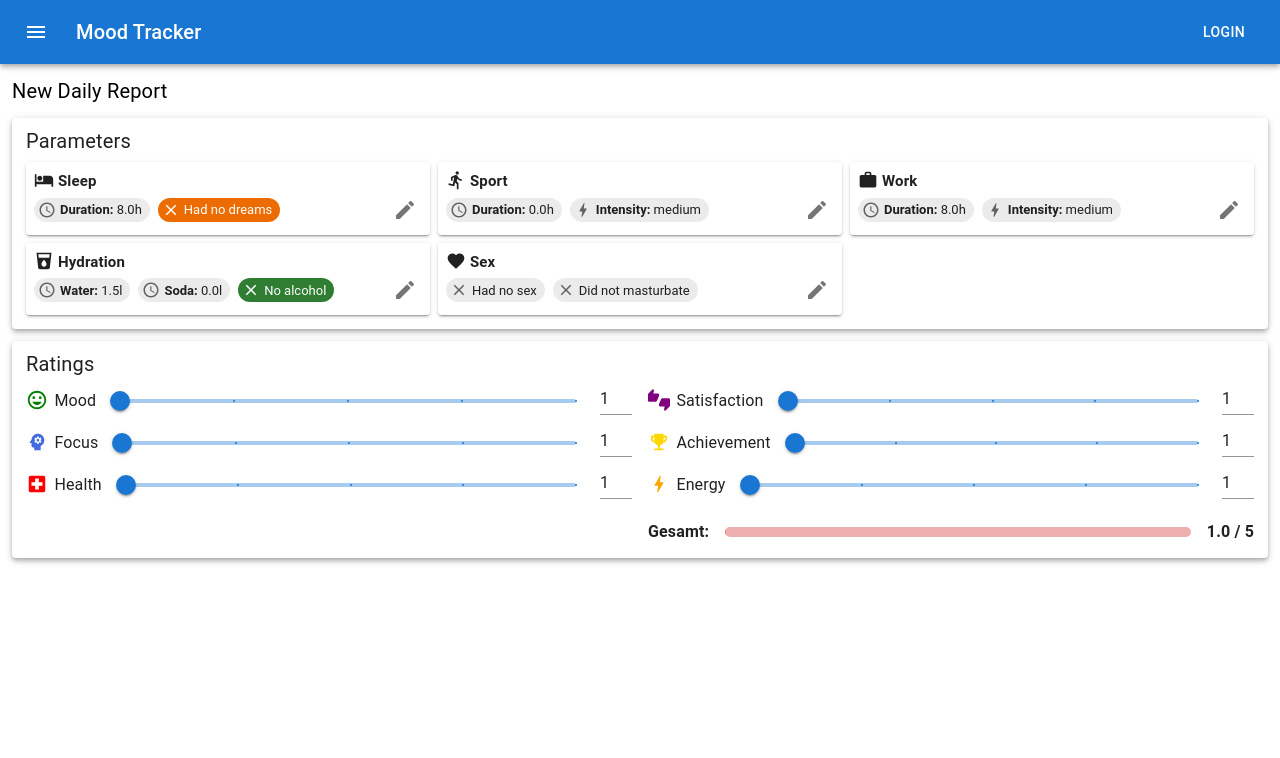
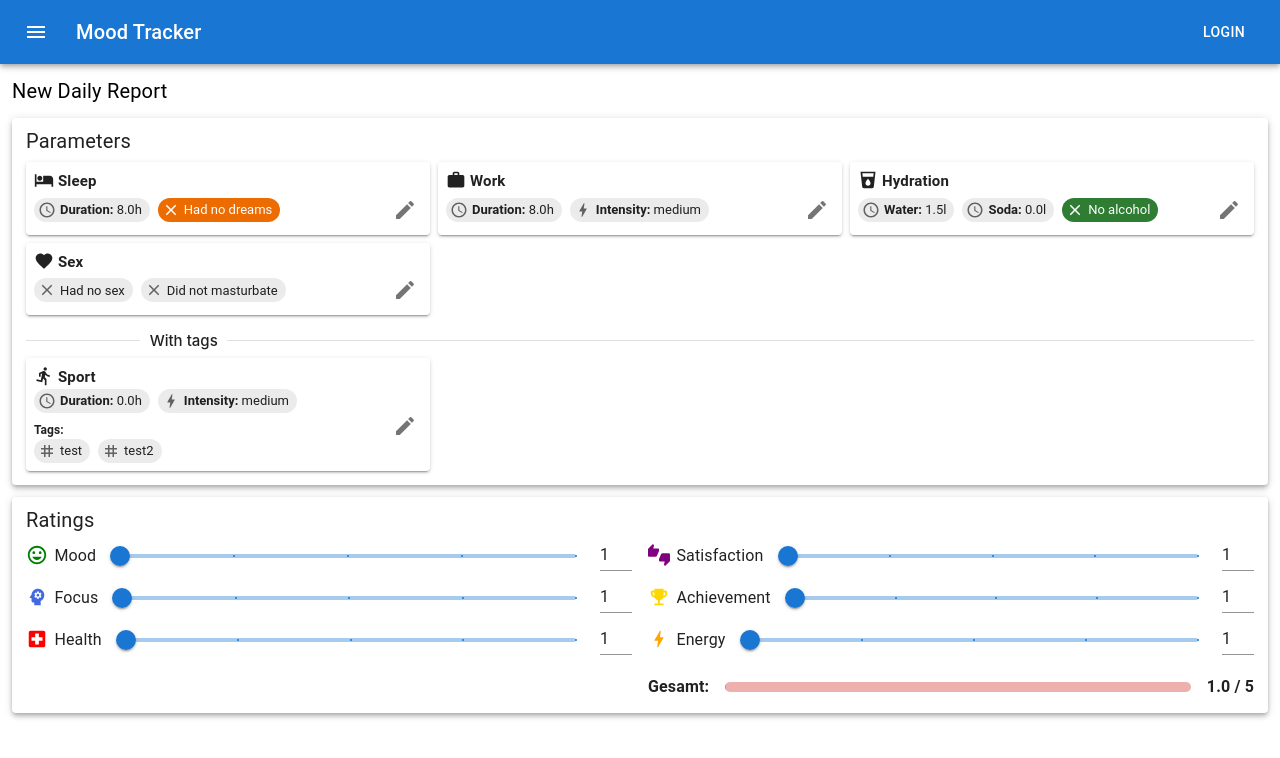
Before and after one commit to Crayee/mood-tracker, a React (Vite) app in the folder client/: page / in a window 1280 px wide. Shown: the top 758 px of the page. Built offline with nearby package versions, Linux system fonts and the light colour scheme.

Commit message:
added ui for tags

```diff
--- /dev/null
+++ b/client/src/commons/components/fields/renderer/SportRenderer.tsx
@@ -0,0 +1,20 @@
+import { Sport } from '../../../types/types'
+import { EditableFieldProps } from '../EditableField'
+import DurationIntensityRenderer from './DurationIntensityRenderer'
+import TagsList from './TagsList'
+import { Box, Typography } from '@mui/material'
+
+const SportRenderer: EditableFieldProps<Sport>['renderer'] = (value: Sport) => {
+    return (
+        <Box display={'flex'} flexDirection={'column'}>
+            {DurationIntensityRenderer(value)}
+
+            <Typography fontSize={12} fontWeight={600} sx={{ mt: 1 }}>
+                Tags:
+            </Typography>
+            <TagsList tags={value.tags} />
+        </Box>
+    )
+}
+
+export default SportRenderer
--- /dev/null
+++ b/client/src/commons/components/fields/renderer/TagsList.tsx
@@ -0,0 +1,16 @@
+import { Box, Chip } from '@mui/material'
+import TagIcon from '@mui/icons-material/Tag'
+
+const TagsList = (props: { tags: string[] }) => {
+    return (
+        <Box display={'flex'} gap={1}>
+            {props.tags.map((value, index) => (
+                <Chip key={index} size={'small'} label={value} icon={<TagIcon />} />
+            ))}
+
+            {props.tags.length === 0 && '-'}
+        </Box>
+    )
+}
+
+export default TagsList
--- a/client/src/commons/config/parametersConfig.tsx
+++ b/client/src/commons/config/parametersConfig.tsx
@@ -10,7 +10,6 @@ import { ParametersField } from '../types/types'
 type ParameterConfig = {
     label: string
     icon: typeof SvgIcon
-    hasTags: boolean
 }
 
 export type ParametersConfig = Record<ParametersField, ParameterConfig>
@@ -18,32 +17,26 @@ export const parametersConfig: ParametersConfig = {
     sex: {
         label: 'Sex',
         icon: FavoriteIcon,
-        hasTags: false,
     },
     work: {
         label: 'Work',
         icon: WorkIcon,
-        hasTags: false,
     },
     hydration: {
         label: 'Hydration',
         icon: LocalDrinkIcon,
-        hasTags: false,
     },
     sleep: {
         label: 'Sleep',
         icon: HotelIcon,
-        hasTags: false,
     },
 
     sport: {
         label: 'Sport',
         icon: DirectionsRunIcon,
-        hasTags: true,
     },
     food: {
         label: 'Food',
         icon: RestaurantIcon,
-        hasTags: true,
     },
 }
--- a/client/src/pages/new-report/components/parameters/ParametersPaper.tsx
+++ b/client/src/pages/new-report/components/parameters/ParametersPaper.tsx
@@ -2,8 +2,9 @@ import DefaultPaper from '../../../../commons/components/ui/DefaultPaper'
 import DurationIntensityField from './DurationIntensityField'
 import SleepField from './SleepField'
 import HydrationField from './HydrationField'
-import { Box } from '@mui/material'
+import { Box, Divider } from '@mui/material'
 import SexField from './SexField'
+import SportField from './SportField'
 
 const ParametersPaper = () => {
     return (
@@ -16,10 +17,23 @@ const ParametersPaper = () => {
                 }}
             >
                 <SleepField />
-                <DurationIntensityField parameter={'sport'} />
                 <DurationIntensityField parameter={'work'} />
                 <HydrationField />
                 <SexField />
+            </Box>
+
+            <Divider textAlign={'left'} sx={{ pt: 2, pb: 1, fontWeight: 500, fontSize: 15 }}>
+                With tags
+            </Divider>
+
+            <Box
+                sx={{
+                    display: 'grid',
+                    gridTemplateColumns: { xs: '1fr', md: '1fr 1fr', lg: '1fr 1fr 1fr', xl: '1fr 1fr 1fr 1fr' },
+                    gap: '8px 8px',
+                }}
+            >
+                <SportField />
             </Box>
         </DefaultPaper>
     )
--- /dev/null
+++ b/client/src/pages/new-report/components/parameters/SportField.tsx
@@ -0,0 +1,53 @@
+import EditableField from '../../../../commons/components/fields/EditableField'
+import { Intensity, Sport } from '../../../../commons/types/types'
+import { parametersConfig } from '../../../../commons/config/parametersConfig'
+import { useNewReportDispatch, useNewReportSelector } from '../../newReportContext'
+import { Dispatch, SetStateAction } from 'react'
+import { Box } from '@mui/material'
+import NumberInput from '../../../../commons/components/inputs/NumberInput'
+import IntensitySelector from '../../../../commons/components/inputs/IntensitySelector'
+import SportRenderer from '../../../../commons/components/fields/renderer/SportRenderer'
+
+const Editor = (value: Sport, onChange: Dispatch<SetStateAction<Sport>>) => {
+    const handleChangeDuration = (value: number) => {
+        onChange((old) => {
+            return { ...old, duration: value }
+        })
+    }
+    const handleChangeIntensity = (value: Intensity) => {
+        onChange((old) => {
+            return { ...old, intensity: value }
+        })
+    }
+    return (
+        <Box display="flex" flexDirection={'column'} sx={{ width: '250px', gap: 1 }}>
+            <NumberInput label={'Duration'} value={value.duration} onChange={handleChangeDuration} adornment={'h'} />
+            <IntensitySelector value={value.intensity} onChange={handleChangeIntensity} />
+        </Box>
+    )
+}
+
+const SportField = () => {
+    const config = parametersConfig.sport
+    const { icon, label } = config
+
+    const value = useNewReportSelector((s) => s.parameters.sport)
+
+    const dispatch = useNewReportDispatch()
+    const handleSave = (newValue: Sport) => {
+        dispatch({ type: 'updateParameter', payload: { field: 'sport', newValue } })
+    }
+
+    return (
+        <EditableField<Sport>
+            label={label}
+            value={value}
+            onSave={handleSave}
+            icon={icon}
+            editor={Editor}
+            renderer={SportRenderer}
+        />
+    )
+}
+
+export default SportField
--- a/client/src/pages/new-report/newReportContext.tsx
+++ b/client/src/pages/new-report/newReportContext.tsx
@@ -22,7 +22,7 @@ const initialState: NewReport = {
             tags: [],
             calories: 2200,
         },
-        sport: { duration: 0, intensity: 'MEDIUM', tags: [] },
+        sport: { duration: 0, intensity: 'MEDIUM', tags: ['test', 'test2'] },
     },
     rating: {
         mood: 1,
```
